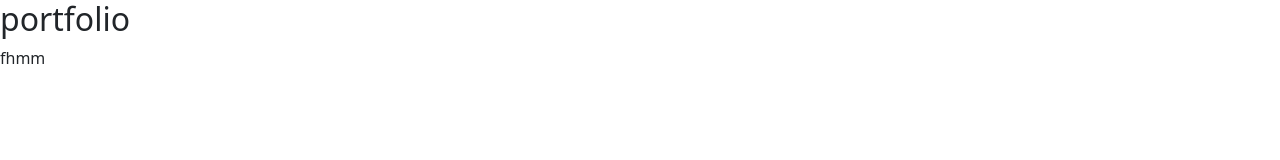
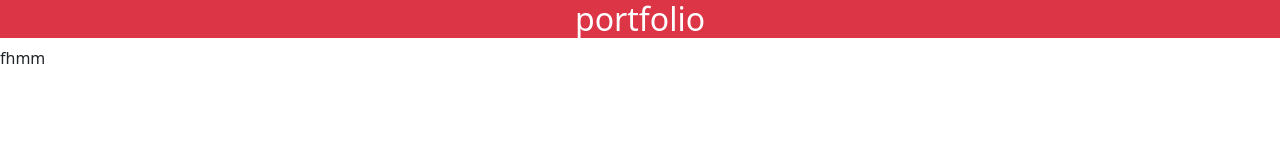
Before and after one commit to Geet-04/-My-Portfolio-, a website: page index.html in a window 1280 px wide. Drawn offline with nearby package versions, Linux system fonts and the light colour scheme.

Commit message:
Update index.html

```diff
--- a/index.html
+++ b/index.html
@@ -8,7 +8,7 @@
    <link rel="stylesheet" href="https://cdn.jsdelivr.net/npm/bootstrap-icons@1.11.3/font/bootstrap-icons.min.css">
 </head>
 <body>
-   <h2 bg-danger text-white>portfolio</h2>
+   <h2 class="bg-danger text-white text-center">portfolio</h2>
    fhmm
 </body>
 </html>
```
